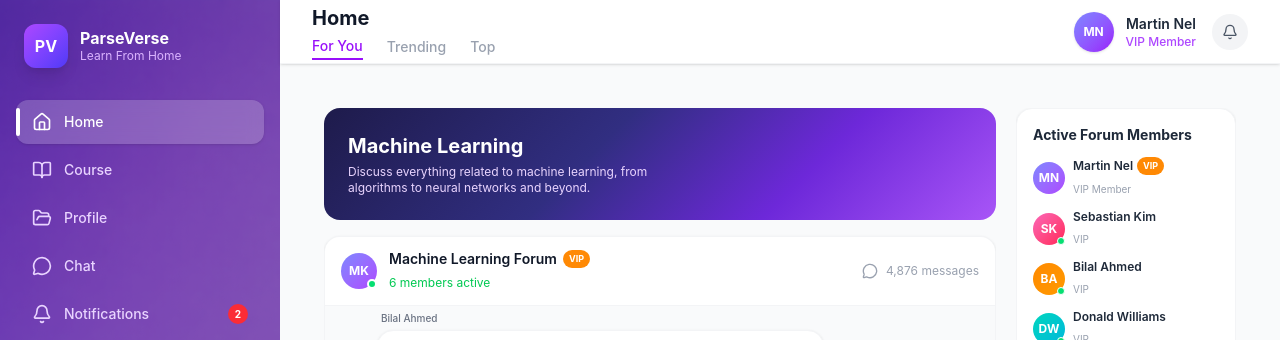
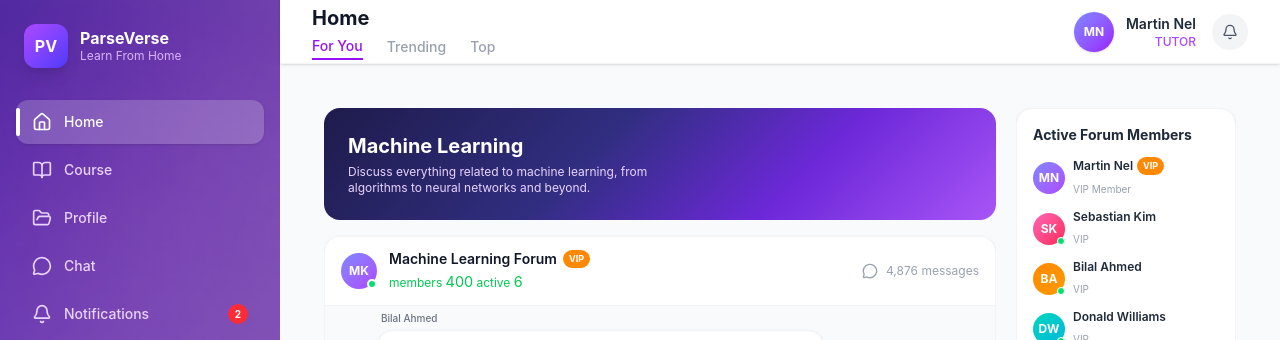
Before and after one commit to Philemon673/parseversefrontend, a Next.js app: page /tutor-dashboard/chat in a window 1280 px wide. Shown: the top 340 px of the page. Built offline with nearby package versions, Linux system fonts and the light colour scheme.

Commit message:
navbar and chat changes

```diff
--- a/app/tutor-dashboard/chat/page.jsx
+++ b/app/tutor-dashboard/chat/page.jsx
@@ -94,7 +94,8 @@ function ChatHeader() {
             <span className="font-semibold text-sm text-gray-900">Machine Learning Forum</span>
             <VipBadge />
           </div>
-          <span className="text-xs text-green-500">6 members active</span>
+          <span className="text-xs text-green-500"> members <big>400</big> </span>
+          <span className="text-xs text-green-500"> active <big>6</big></span>
         </div>
       </div>
       <div className="flex items-center gap-2 text-gray-400 text-xs">
--- a/component/Navbar/index.jsx
+++ b/component/Navbar/index.jsx
@@ -38,7 +38,7 @@ export default function Navbar() {
           </div>
           <div className="text-right">
             <div className="text-sm font-semibold text-gray-800">Martin Nel</div>
-            <div className="text-xs text-purple-500 font-medium">VIP Member</div>
+            <div className="text-xs text-purple-500 font-medium">TUTOR</div>
           </div>
         </div>
 
```
